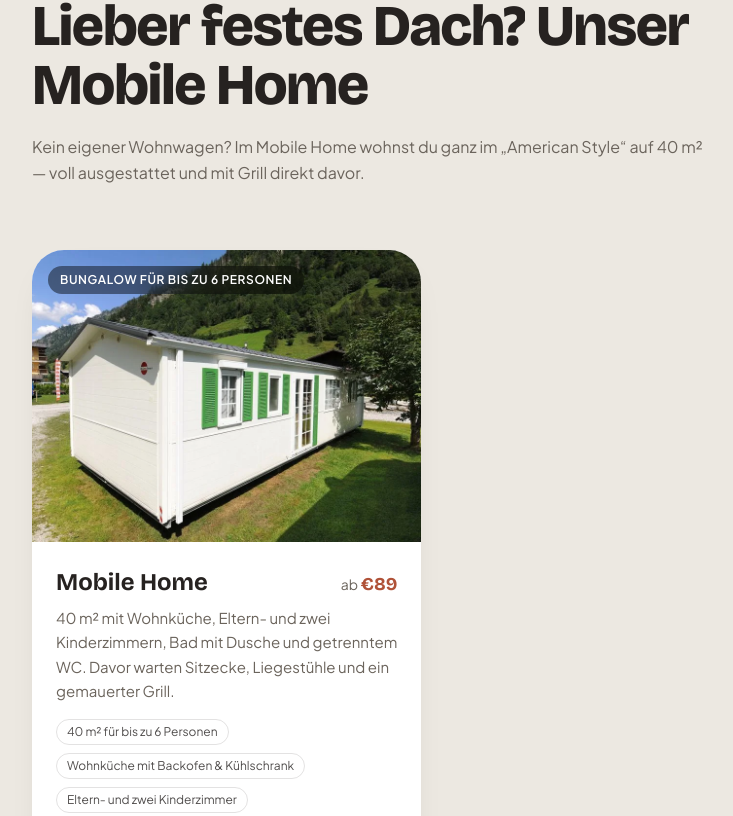
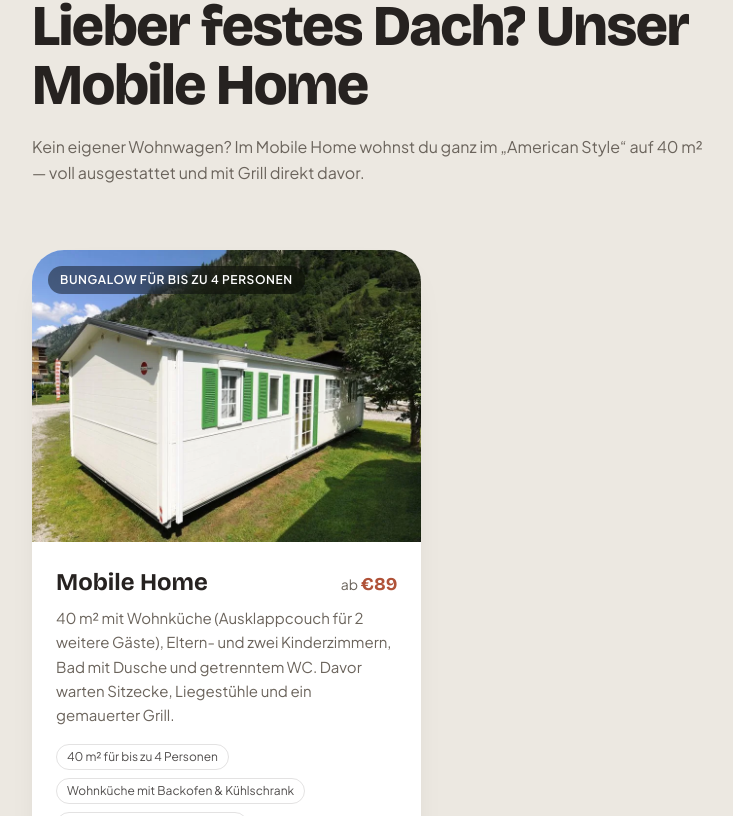
Before and after one commit to Lellino-Elias/lampenhaeusl-camping-demo, a Next.js app: page / in a window 1280 px wide. Shown: the part 4661-5477 px from the top of the page, without its empty margins (0-733 px from the left). Built offline with nearby package versions, Linux system fonts and the light colour scheme.

Commit message:
lampenhaeusl — campsite demo 2026-06-11 14:17:51

```diff
--- a/src/content/campsites/lampenhaeusl.ts
+++ b/src/content/campsites/lampenhaeusl.ts
@@ -104,7 +104,7 @@ const lampenhaeusl: CampsiteConfig = {
       {
         title: "Restaurant & Gastgarten",
         text: "Frisch gekocht im à-la-carte-Restaurant, gemütlich im Gastgarten unter Kastanienbäumen — der Minimarkt liegt rund 150 m entfernt.",
-        image: { src: `${IMG}/gallery-8e6b42800a.webp`, alt: "Familie beim Mittagessen im österreichischen Gastgarten" },
+        image: { src: `${IMG}/amenity-ced9d5058f.webp`, alt: "Gemütliche Restaurantstube im Hotel Lampenhäusl mit offenem Kamin" },
       },
     ],
   },
@@ -116,13 +116,13 @@ const lampenhaeusl: CampsiteConfig = {
     items: [
       {
         name: "Mobile Home",
-        kind: "Bungalow für bis zu 6 Personen",
+        kind: "Bungalow für bis zu 4 Personen",
         text:
-          "40 m² mit Wohnküche, Eltern- und zwei Kinderzimmern, Bad mit Dusche und getrenntem WC. Davor warten Sitzecke, Liegestühle und ein gemauerter Grill.",
+          "40 m² mit Wohnküche (Ausklappcouch für 2 weitere Gäste), Eltern- und zwei Kinderzimmern, Bad mit Dusche und getrenntem WC. Davor warten Sitzecke, Liegestühle und ein gemauerter Grill.",
         image: { src: `${IMG}/gallery-0c35279a0a.webp`, alt: "Mobile Home am Camping Lampenhäusl" },
         priceFrom: 89,
         features: [
-          "40 m² für bis zu 6 Personen",
+          "40 m² für bis zu 4 Personen",
           "Wohnküche mit Backofen & Kühlschrank",
           "Eltern- und zwei Kinderzimmer",
           "Bad mit Dusche, WC getrennt",
@@ -206,7 +206,7 @@ const lampenhaeusl: CampsiteConfig = {
       "Sag uns Zeitraum und Personenzahl — Familie Nindl meldet sich persönlich mit Verfügbarkeit und Angebot.",
     pricesArePlaceholder: false,
     priceNote:
-      "Mobile Home, Preis pro Nacht inkl. Steuer (bis 6 Personen) — zzgl. Ortstaxe & Mobilitätsabgabe € 2 pro Person/Nacht ab 15 J., Endreinigung € 35. Stellplatzpreise auf Anfrage. Reservierung ab 3 Nächten mit Anzahlung.",
+      "Mobile Home, Preis pro Nacht inkl. Steuer (bis 4 Personen; mit Ausklappcouch bis zu 6 möglich) — zzgl. Ortstaxe & Mobilitätsabgabe € 2 pro Person/Nacht ab 15 J., Endreinigung € 35. Stellplatzpreise auf Anfrage. Reservierung ab 3 Nächten mit Anzahlung.",
     highlight: {
       title: "Hotelkomfort nebenan",
       text: "Restaurant und Spielplatz des Hotels nutzt du als Campinggast einfach mit, die Saunalandschaft gegen Gebühr (Anmeldung an der Rezeption).",
```
Also changed, not shown: public/campsites/lampenhaeusl/amenity-ced9d5058f.webp (added).
